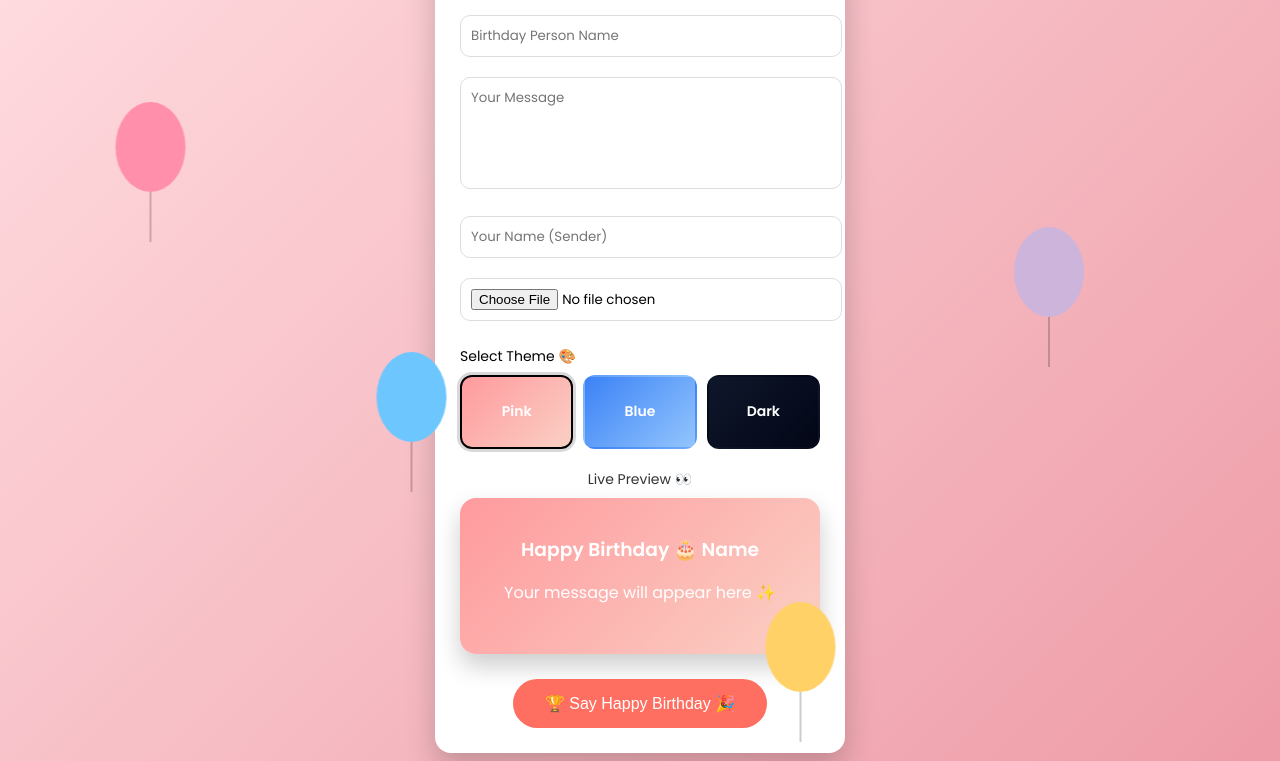
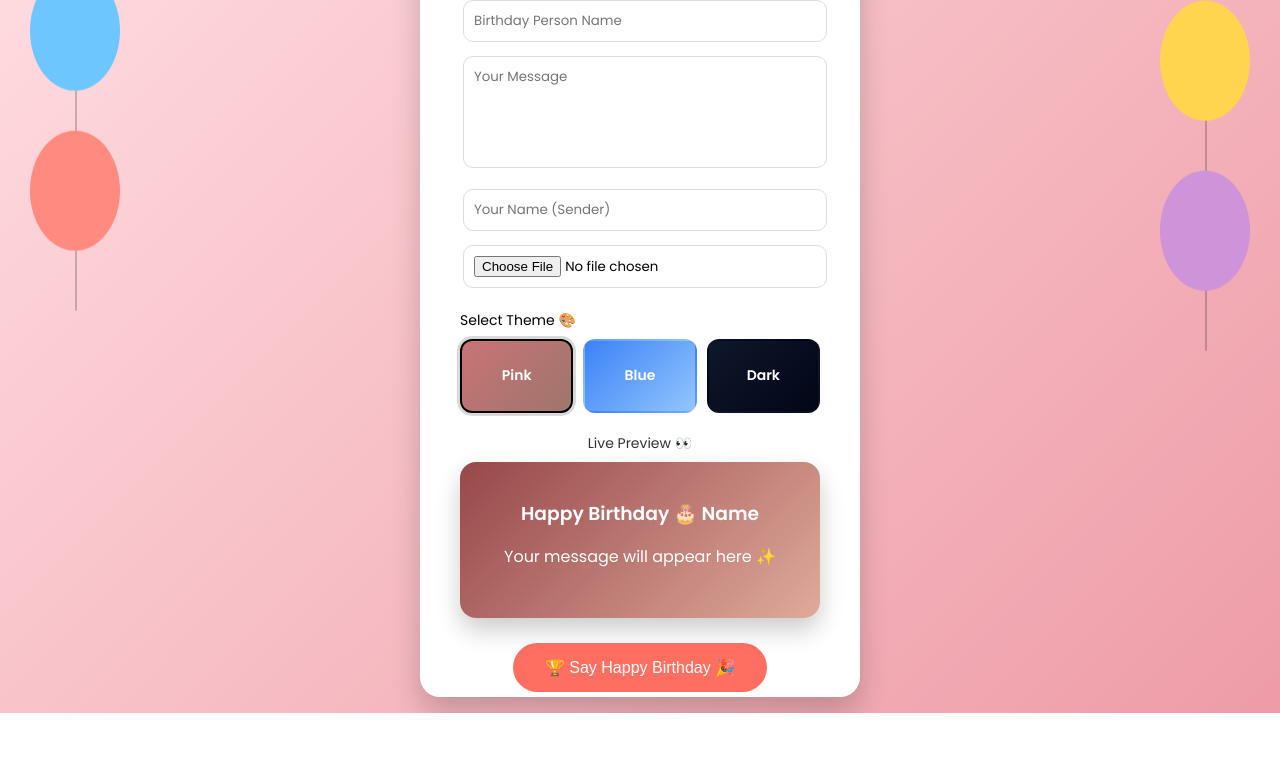
Before and after one commit to theReck-code/digital-birthday-card, a plain HTML site: page create.html in a window 1280 px wide. Shown: the part 103-864 px from the top of the page. After the commit the page ends 816 px from the top, so only its background shows below. Drawn offline with Linux system fonts and the light colour scheme.

Commit message:
updates parameters

```diff
--- a/create.html
+++ b/create.html
@@ -11,12 +11,10 @@
 <body>
 
 <!-- Balloons bg part -->
-<div class="balloons">
-  <span class="balloon pink"></span>
-  <span class="balloon blue"></span>
-  <span class="balloon yellow"></span>
-  <span class="balloon purple"></span>
-</div>
+  <div class="balloon left blue"></div>
+  <div class="balloon left red"></div>
+  <div class="balloon right yellow"></div>
+  <div class="balloon right purple"></div>
 
 <div class="form-box">
   <h2>Create Birthday Wish 🎉</h2>
--- a/css/create.css
+++ b/css/create.css
@@ -9,8 +9,8 @@ body{
 
 .form-box{
   background:#fff;
-  padding:25px;
-  border-radius:16px;
+  padding:5px 40px;
+  border-radius:20px;
   width:90%;
   max-width:360px;
   box-shadow:0 15px 30px rgba(0,0,0,.2);
@@ -19,8 +19,8 @@ body{
 
 input,
 textarea{
-  width:100%;
-  margin:10px 0;
+  width:95%;
+  margin:7px 3px;
   padding:10px;
   border-radius:10px;
   border:1px solid #ddd;
@@ -32,6 +32,7 @@ textarea{
   min-height:90px;
 }
 
+/* button  */
 button {
   margin-top: 25px;
   padding: 15px 32px;
@@ -43,12 +44,12 @@ button {
   cursor: pointer;
   transition: all 0.25s ease;
 }
-
 button:hover {
-  transform: translateY(-3px);
+  transform: translateY(-10px);
   box-shadow: 0 10px 25px rgba(0, 0, 0, 0.25);
 }
-/* THEME SECTION */
+
+/* theme-section */
 .theme-section{
   margin:15px 0;
   text-align:left;
@@ -78,10 +79,13 @@ button:hover {
   border:2px solid transparent;
   transition:0.3s;
 }
+.theme-card:hover {
+  transform: translateY(-3px);
+  box-shadow: 0 10px 25px rgba(0, 0, 0, 0.25);
+}
 
-/* THEMES */
 .theme-card.pink{
-  background:linear-gradient(135deg,#ff9a9e,#fad0c4);
+  background:linear-gradient(135deg,#ca7375,#9d766c);
 }
 
 .theme-card.blue{
@@ -92,13 +96,12 @@ button:hover {
   background:linear-gradient(135deg,#0f172a,#020617);
 }
 
-/* ACTIVE THEME */
 .theme-card.active{
   border-color:#000;
   box-shadow:0 0 0 3px rgba(0,0,0,0.15);
 }
 
-/* PREVIEW */
+/* preview-box theme*/
 .preview-box{
   margin-top:20px;
   text-align:center;
@@ -118,65 +121,56 @@ button:hover {
   transition:0.3s;
   box-shadow:0 12px 25px rgba(0,0,0,0.2);
 }
+.preview-card:hover {
+  transform: translateY(-3px);
+  box-shadow: 0 10px 25px rgba(0, 0, 0, 0.25);
+}
 
 .preview-card h3{
   margin-bottom:8px;
 }
 
-/* PREVIEW THEMES */
+/* preview-box theme color */
 .preview-card.pink{
-  background:linear-gradient(135deg,#ff9a9e,#fad0c4);
+  background:linear-gradient(135deg,#97474a,#dfaa9b);
 }
 
 .preview-card.blue{
-  background:linear-gradient(135deg,#3b82f6,#93c5fd);
+  background:linear-gradient(135deg,#2973ea,#72a5de);
 }
 
 .preview-card.dark{
-  background:linear-gradient(135deg,#0f172a,#020617);
+  background:linear-gradient(135deg,#000000,#4b4f61);
 }
 
 /* bg bolloms */
-.balloons {
-  position: fixed;
-  inset: 0;
-  pointer-events: none;
-  z-index: 0;
-}
-
 .balloon {
   position: absolute;
-  width: 70px;
-  height: 90px;
+  width: 90px;
+  height: 120px;
   border-radius: 50%;
-  animation: floatUp 8s linear infinite;
+  animation: float 6s ease-in-out infinite;
 }
 
 .balloon::after {
   content: "";
   position: absolute;
   width: 2px;
-  height: 50px;
+  height: 60px;
   background: rgba(0,0,0,0.2);
-  bottom: -50px;
+  bottom: -60px;
   left: 50%;
-  transform: translateX(-50%);
 }
+.left { left: 30px; }
+.right { right: 30px; }
 
-/* COLORS */
-.balloon.pink { background:#ff8fab; left:10%; animation-delay:0s; }
-.balloon.blue { background:#6ec6ff; left:30%; animation-delay:2s; }
-.balloon.yellow { background:#ffd166; left:60%; animation-delay:4s; }
-.balloon.purple { background:#cdb4db; left:80%; animation-delay:1s; }
+.yellow { background: #ffd54f; top: 150px; }
+.purple { background: #ce93d8; top: 320px; }
+.blue { background: #6ec6ff; top: 120px; }
+.red { background: #ff8a80; top: 280px; }
 
-/* FLOAT ANIMATION */
-@keyframes floatUp {
-  0% {
-    bottom: -120px;
-    transform: translateX(0);
-  }
-  100% {
-    bottom: 110%;
-    transform: translateX(-20px);
-  }
+
+@keyframes float {
+  0%, 100% { transform: translateY(0); }
+  50% { transform: translateY(-200px); }
 }
--- a/css/style.css
+++ b/css/style.css
@@ -51,11 +51,11 @@ button {
 }
 
 button:hover {
-  transform: translateY(-3px);
+  transform: translateY(-10px);
   box-shadow: 0 10px 25px rgba(0, 0, 0, 0.25);
 }
 
-/* Balloons */
+/* bg bolloms */
 .balloon {
   position: absolute;
   width: 90px;
@@ -73,16 +73,15 @@ button:hover {
   bottom: -60px;
   left: 50%;
 }
-
 .left { left: 30px; }
 .right { right: 30px; }
 
+.yellow { background: #ffd54f; top: 150px; }
+.purple { background: #ce93d8; top: 320px; }
 .blue { background: #6ec6ff; top: 120px; }
 .red { background: #ff8a80; top: 280px; }
-.yellow { background: #ffd54f; top: 150px; }
-.purple { background: #ce93d8; top: 320px; }
 
 @keyframes float {
   0%, 100% { transform: translateY(0); }
-  50% { transform: translateY(-20px); }
+  50% { transform: translateY(-50px); }
 }
--- a/js/view.js
+++ b/js/view.js
@@ -1,4 +1,3 @@
-// **Read data from sessionStorage
 const name   = sessionStorage.getItem("name");
 const msg    = sessionStorage.getItem("msg");
 const sender = sessionStorage.getItem("sender");
```
Also changed, not shown: css/view.css (+19 -33 lines), index.html (+1 -2 lines), view.html (+2 -1 lines), 1 other file.
